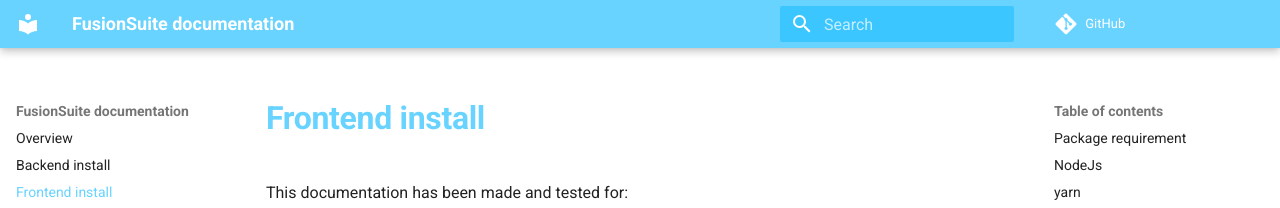
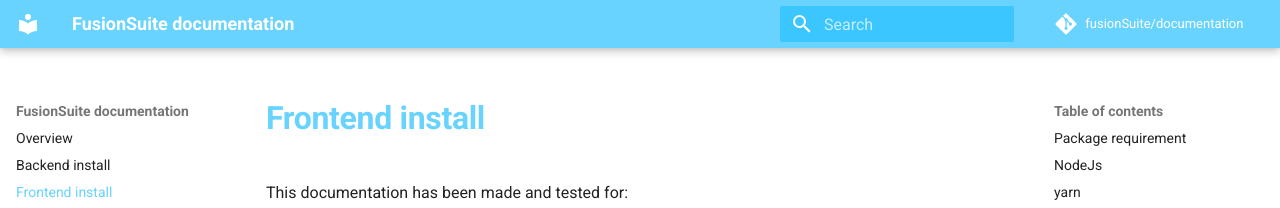
Before and after one commit to fusionSuite/documentation, an MkDocs documentation site: the page built from docs/frontend_install.md, in a window 1280 px wide. Shown: the top 208 px of the page. Built offline with MkDocs 1.6.1 and Material for MkDocs 9.7.7, drawn with Linux system fonts in a browser that asks for light colours; comment, search, counter and statistics services are not loaded.

Commit message:
add site_url and repo_name

```diff
--- a/mkdocs.yml
+++ b/mkdocs.yml
@@ -1,5 +1,9 @@
 site_name: FusionSuite documentation
+site_url: https://fusionsuite.org/documentation
+
+repo_name: fusionSuite/documentation
 repo_url: 'https://github.com/fusionSuite/documentation'
+
 copyright: Copyright © FusionSuite 2022
 
 markdown_extensions:
```
